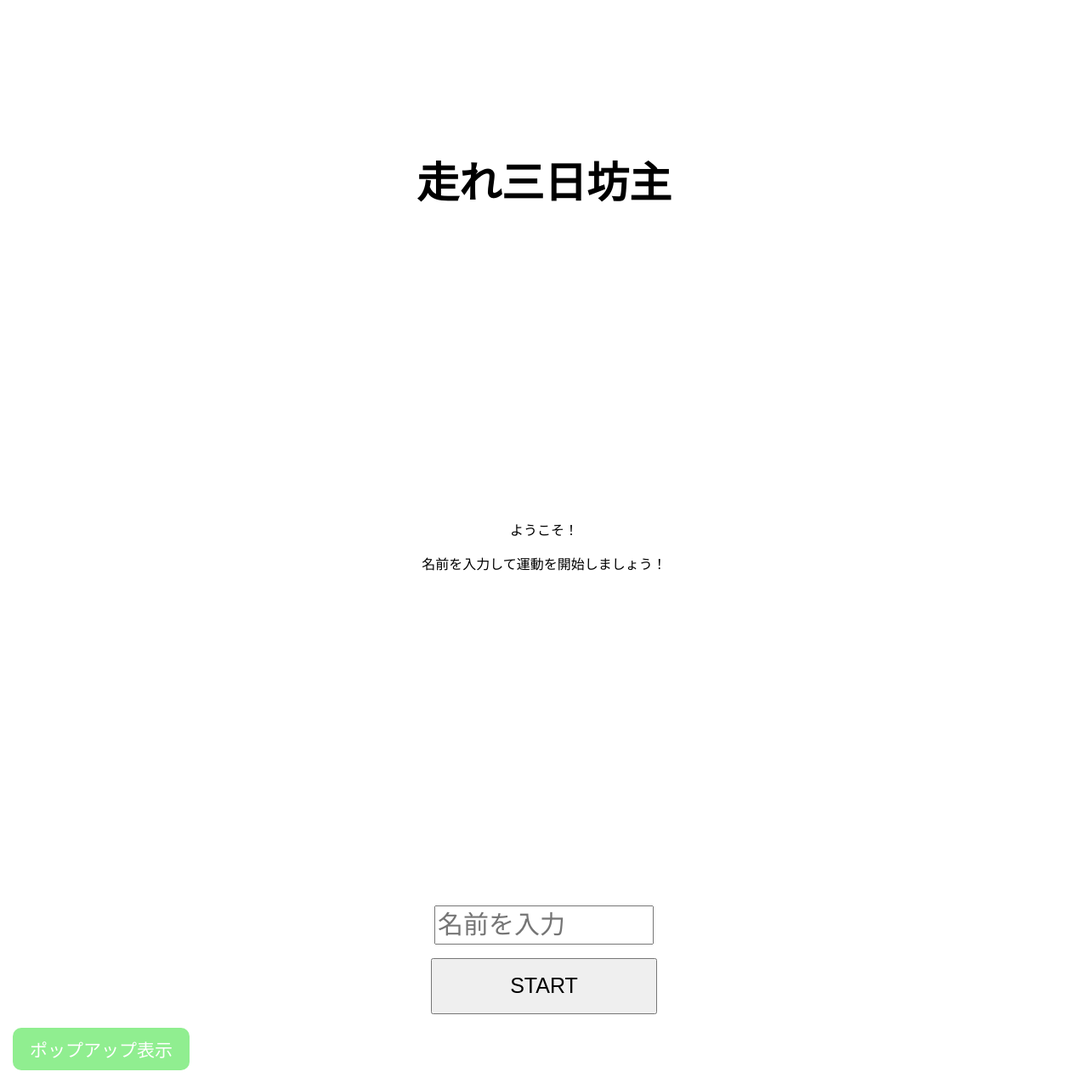
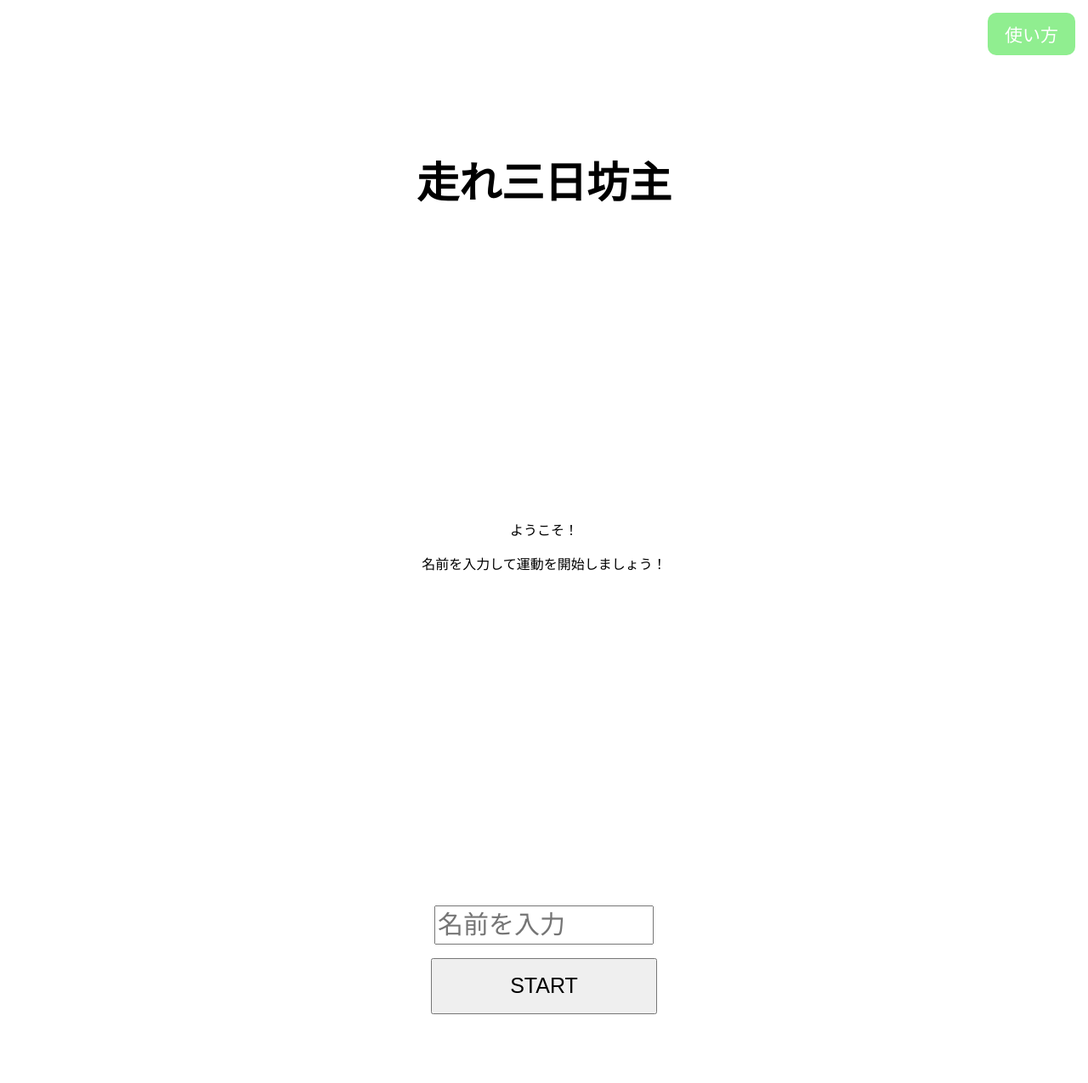
Before and after one commit to enpitut2022/MusclePowerAki, a Flask app: page / in a window 1280 px wide. Shown: the whole page at 85% size. After the commit the page ends 1194 px from the top, so only its background shows below. Run offline with Flask 2, Linux system fonts and the light colour scheme.

Commit message:
ポップアップの文章等を変更

```diff
--- a/static/css/style.css
+++ b/static/css/style.css
@@ -285,4 +285,7 @@ button.btn {
     padding: 10px 20px;
     border-radius: 10px;
     font-size: 21px;
+    position:fixed;
+    right: 15px;
+    top: 15px;
     }
--- a/templates/index.html
+++ b/templates/index.html
@@ -24,11 +24,15 @@
     <div class="modal closed" id="modal">
       <button class="close-button" id="close-button">閉じる</button>
       <div class="modal-guts">
-        <h4>ポップアップウィンドウ</h4>
-        <p>この窓が表示されている間は窓の外の操作はできません。ウィンドウを閉じて操作して下さい。</p>
+        <h3>走れ三日坊主の使い方！</h3>
+        <p>
+          1. 名前を入力する<br>
+          2. 自分の運動する時間のグループを選択<br>
+          3. STARTを押してLet's 運動！<br>
+        </p>
       </div>
     </div>
-    <button id="open-button" class="open-button">ポップアップ表示</button>
+    <button id="open-button" class="open-button">使い方</button>
   </body>
   <script src="/static/js/script.js"></script>
   <script src="/static/js/popup.js"></script>
```
